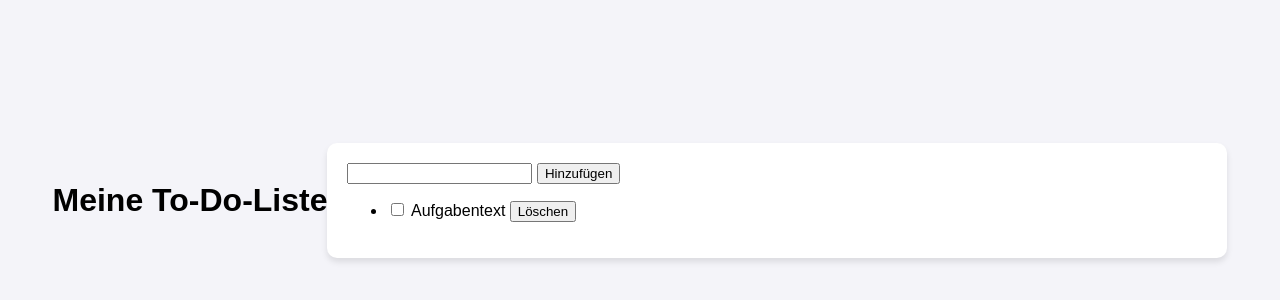
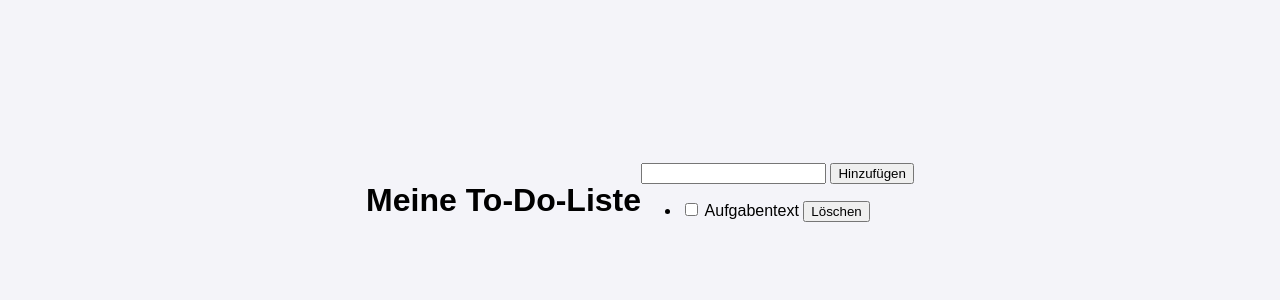
Before and after one commit to yaceylan/yaceylan.github.io, a plain HTML site: page todo-app/index.html in a window 1280 px wide. Shown: the part 208-508 px from the top of the page. Drawn offline with Linux system fonts and the light colour scheme.

Commit message:
page styling

```diff
--- a/todo-app/styles/style.css
+++ b/todo-app/styles/style.css
@@ -6,13 +6,3 @@ body {
    align-items: center;
    height: 100vh;
 }
-
-.todo-app {
-    max-width: 900px;
-    width: 90%;
-    box-sizing: border-box;
-    background-color: #ffffff;
-    box-shadow: 0 4px 6px rgba(0, 0, 0, 0.1);
-    padding: 20px;
-    border-radius: 10px;
-}
```
